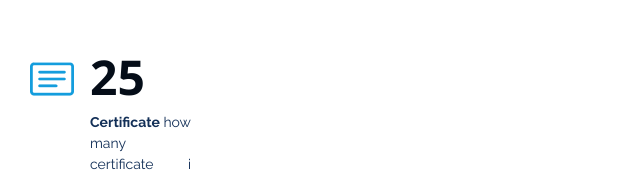
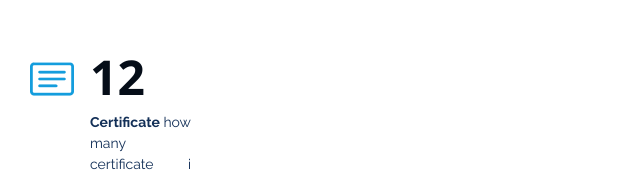
Before and after one commit to mchmmdfchr06/iPortfolio-Mochammad-Fachri.github.io-, a plain HTML site: page index.html in a window 1280 px wide. Shown: the part 2029-2203 px from the top of the page, 312-952 px from the left. Drawn offline with nearby package versions, Linux system fonts and the light colour scheme.

Commit message:
Update index.html

```diff
--- a/index.html
+++ b/index.html
@@ -167,7 +167,7 @@
           <div class="col-lg-3 col-md-6 d-md-flex align-items-md-stretch" data-aos="fade-up">
             <div class="count-box">
               <i class="bi bi-card-text"></i>
-              <span data-purecounter-start="0" data-purecounter-end="25" data-purecounter-duration="1" class="purecounter"></span>
+              <span data-purecounter-start="0" data-purecounter-end="12" data-purecounter-duration="1" class="purecounter"></span>
               <p><strong>Certificate</strong> how many certificate i have</p>
             </div>
           </div>
```
